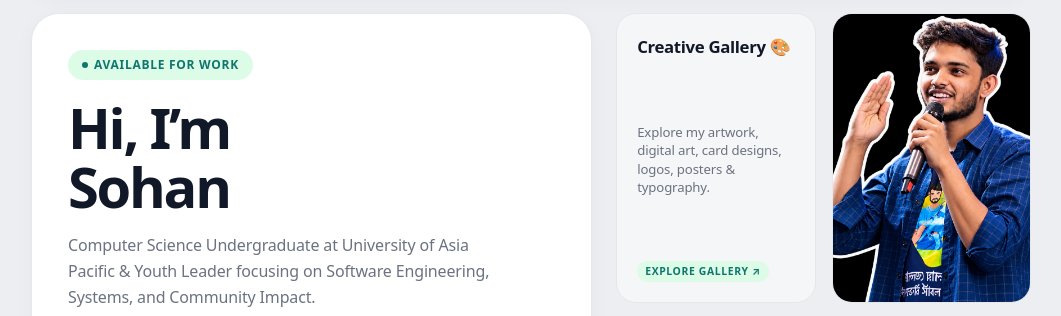
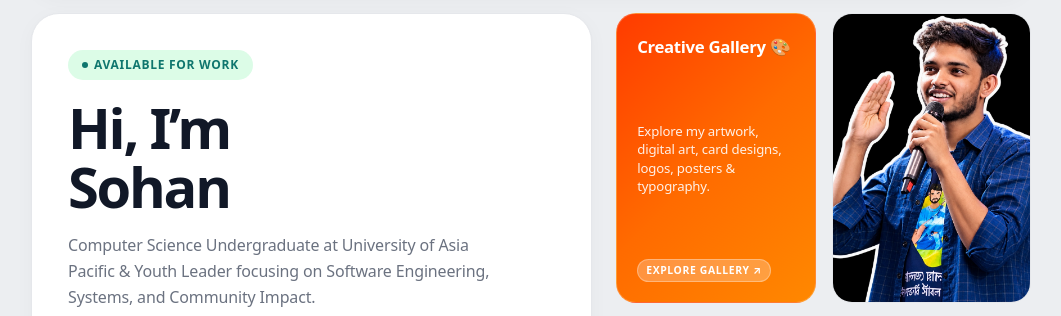
Before and after one commit to S0hanbd/Portfolio, a website: page index.html in a window 1280 px wide. Shown: the part 77-393 px from the top of the page, without its empty margins (109-1170 px from the left). Drawn offline with Linux system fonts and the light colour scheme.

Commit message:
Apply vibrant orange-to-amber linear gradient to Creative Gallery hero subcard

```diff
--- a/index.html
+++ b/index.html
@@ -72,10 +72,10 @@
       <div class="hero-right-grid">
 
         <!-- Creative Gallery Subcard 1 -->
-        <a href="creative.html" class="hero-subcard" style="text-decoration:none; color:inherit; cursor:pointer;">
+        <a href="creative.html" class="hero-subcard hero-creative-card" style="text-decoration:none; cursor:pointer;">
           <h2 class="hero-subcard-title">Creative Gallery 🎨</h2>
           <p class="hero-subcard-desc">Explore my artwork, digital art, card designs, logos, posters &amp; typography.</p>
-          <span class="badge-mint" style="font-size:0.65rem; padding:3px 8px; align-self:flex-start;">Explore Gallery ↗</span>
+          <span class="badge-mint" style="font-size:0.65rem; padding:3px 8px; align-self:flex-start; background:rgba(255,255,255,0.25); color:#ffffff; border:1px solid rgba(255,255,255,0.3);">Explore Gallery ↗</span>
         </a>
 
         <!-- Avatar Photo Subcard 2 -->
--- a/styles.css
+++ b/styles.css
@@ -339,6 +339,26 @@ body {
   border-color: var(--border-strong);
   transform: translateY(-2px);
   box-shadow: var(--shadow-card);
+}
+
+.hero-creative-card {
+  background: linear-gradient(135deg, #ff3b00 0%, #ff6b00 50%, #ff8800 100%);
+  color: #ffffff !important;
+  border: 1px solid rgba(255, 255, 255, 0.2);
+}
+
+.hero-creative-card .hero-subcard-title {
+  color: #ffffff;
+}
+
+.hero-creative-card .hero-subcard-desc {
+  color: rgba(255, 255, 255, 0.9);
+}
+
+.hero-creative-card:hover {
+  border-color: rgba(255, 255, 255, 0.4);
+  transform: translateY(-2px);
+  box-shadow: 0 8px 24px rgba(255, 69, 0, 0.35);
 }
 
 .hero-subcard-title {
```
